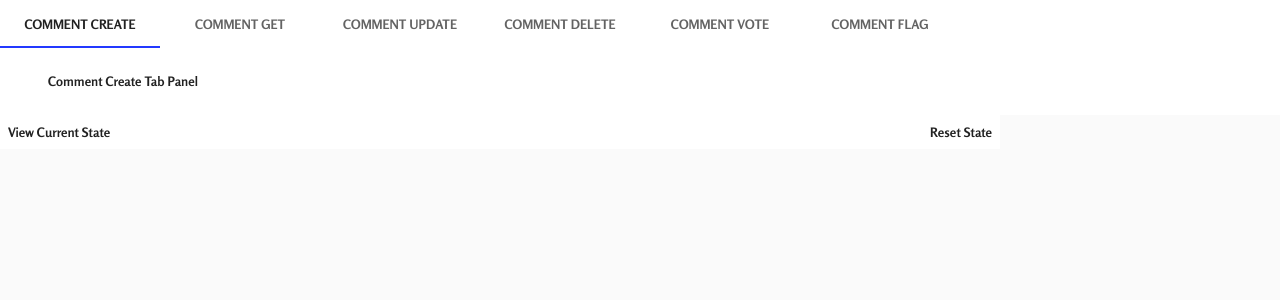
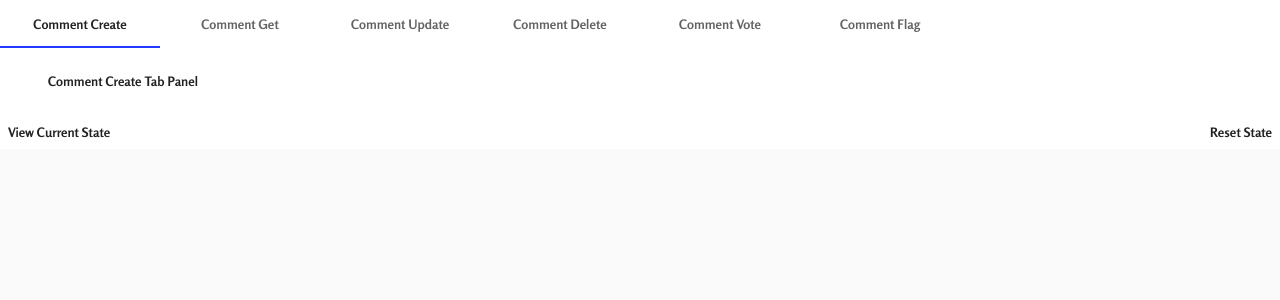
Before and after one commit to simply-alliv/comment-microapi-demo, a React (Create React App) app: page /comments in a window 1280 px wide. Shown: the top 300 px of the page. Built offline with nearby package versions, Linux system fonts and the light colour scheme.

Commit message:
Update state footer

```diff
--- a/src/components/StateFooter/index.tsx
+++ b/src/components/StateFooter/index.tsx
@@ -1,14 +1,10 @@
 import React from "react";
-import { Button, Grid, makeStyles } from "@material-ui/core";
+import { Box, Button, makeStyles } from "@material-ui/core";
 
 const useStyles = makeStyles((theme) => ({
   root: {
     flexGrow: 1,
-    backgroundColor: theme.palette.background.paper,
-    maxWidth: 1000
-  },
-  button: {
-    textTransform: "none"
+    backgroundColor: theme.palette.background.paper
   }
 }));
 
@@ -20,23 +16,20 @@ const StateFooter = () => {
   const handleResetState = (event: any) => {};
 
   return (
-      <Grid
-        container
-        className={classes.root}
-        justify="space-between"
+    <Box className={classes.root}>
+      <Box
+        display="flex"
+        justifyContent="space-between"
         alignItems="flex-end"
       >
-        <Grid item>
-          <Button className={classes.button} onClick={handleViewState}>
-            View Current State
-          </Button>
-        </Grid>
-        <Grid item>
-          <Button className={classes.button} onClick={handleResetState}>
-            Reset State
-          </Button>
-        </Grid>
-    </Grid>
+        <Button onClick={handleViewState}>
+          View Current State
+        </Button>
+        <Button onClick={handleResetState}>
+          Reset State
+        </Button>
+      </Box>
+    </Box>
   );
 };
 
--- a/src/theme/index.ts
+++ b/src/theme/index.ts
@@ -12,6 +12,9 @@ const theme = createMuiTheme({
   typography: {
     fontFamily: "Rosario",
     fontSize: 13,
+    button: {
+      textTransform: "none"
+    }
   },
 });
 
```
